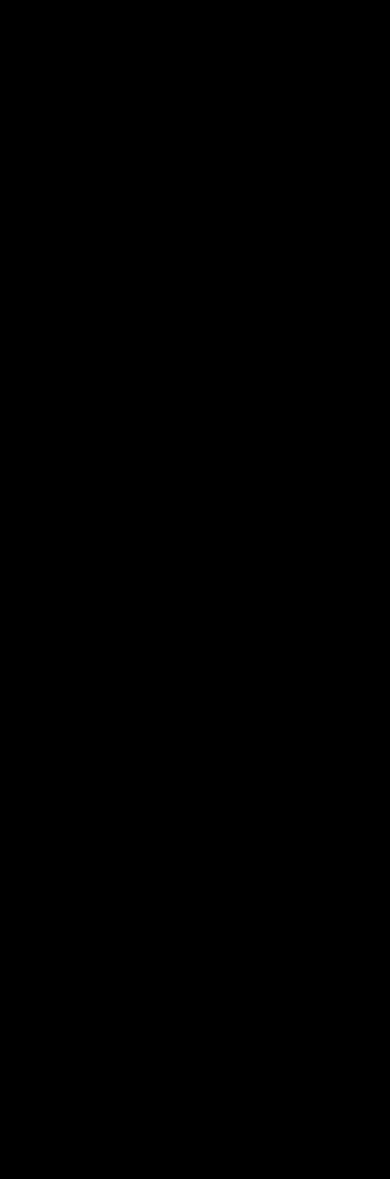
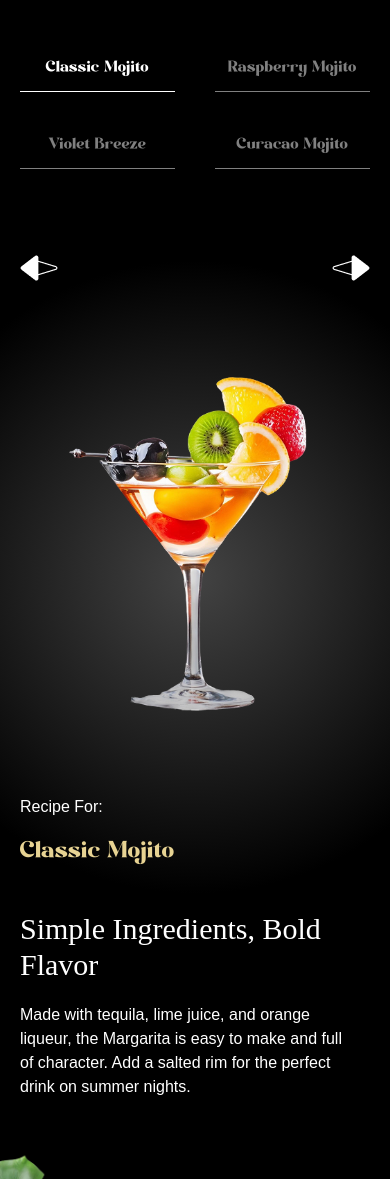
Before and after one commit to rinkle-bhana/cocktail-demo, a React (Vite) app: page / in a window 390 px wide. Shown: the part 5864-7043 px from the top of the page. Before the commit the page ends 5839 px from the top, so only its background shows below. Built offline with nearby package versions, Linux system fonts and the light colour scheme; a web font is replaced by a local one.

Commit message:
Implemented cocktail tab section

```diff
--- a/constants/index.js
+++ b/constants/index.js
@@ -73,3 +73,38 @@ export const goodLists = [
  "Bartending artistry in action",
  "Freshly muddled flavors",
 ];
+
+export const sliderLists = [
+ {
+	id: 1,
+	name: "Classic Mojito",
+	image: "/images/drink1.png",
+	title: "Simple Ingredients, Bold Flavor",
+	description:
+	 "Made with tequila, lime juice, and orange liqueur, the Margarita is easy to make and full of character. Add a salted rim for the perfect drink on summer nights.",
+ },
+ {
+	id: 2,
+	name: "Raspberry Mojito",
+	image: "/images/drink2.png",
+	title: "A Zesty Classic That Never Fails",
+	description:
+	 "The Margarita is a classic that balances tangy lime, smooth tequila, and a touch of sweetness. Shaken, frozen, or on the rocks—it’s always crisp & refreshing.",
+ },
+ {
+	id: 3,
+	name: "Violet Breeze",
+	image: "/images/drink3.png",
+	title: "Simple Ingredients, Bold Flavor",
+	description:
+	 "Made with tequila, lime juice, and orange liqueur, the Margarita is easy to make and full of character. Add a salted rim for the perfect drink on summer nights.",
+ },
+ {
+	id: 4,
+	name: "Curacao Mojito",
+	image: "/images/drink4.png",
+	title: "Crafted With Care, Poured With Love",
+	description:
+	 "Each cocktail is made with fresh ingredients and a passion for perfecting every pour, whether you're celebrating or simply relaxing.",
+ },
+];
--- a/src/App.jsx
+++ b/src/App.jsx
@@ -6,6 +6,7 @@ import Hero from './components/Hero';
 import Cocktail from './components/Cocktail';
 import About from './components/About';
 import Art from './components/Art';
+import Menu from './components/Menu';
 
 gsap.registerPlugin(ScrollTrigger, SplitText);
 
@@ -17,6 +18,7 @@ const App = () => {
         <Cocktail />
         <About />
         <Art />
+        <Menu />
     </main>
   )
 }
--- /dev/null
+++ b/src/components/Menu.jsx
@@ -0,0 +1,91 @@
+import { useState, useRef } from "react";
+import { sliderLists } from '../../constants';
+import { useGSAP } from '@gsap/react';
+import gsap from 'gsap';
+
+const Menu = () => {
+    const [currentIndex, setCurrentIndex] = useState(0);
+    const contentRef = useRef();
+
+    const totalCocktails = sliderLists.length;
+    const goToSlide = (index) => {
+        const newIndex = (index + totalCocktails) % totalCocktails;
+        setCurrentIndex(newIndex);
+    };
+
+    const getCocktailAt = (indexOffset) => {
+        return sliderLists[(currentIndex + indexOffset + totalCocktails) % totalCocktails];
+    }
+    const currentCocktail = getCocktailAt(0);
+    const previousCocktail = getCocktailAt(-1);
+    const nextCocktail = getCocktailAt(1);
+
+    useGSAP(() => {
+        gsap.fromTo('#title', { opacity: 0 }, { opacity: 1, duration: 1, ease: 'power1.inOut' });
+        gsap.fromTo('.cocktail img', { opacity: 0, xPercent: -100 }, { opacity: 1, xPercent: 0, duration: 1, ease: 'power1.inOut' });
+        gsap.fromTo('.details h2', { opacity: 0, yPercent: 100 }, { opacity: 1, yPercent: 0, duration: 1, ease: 'power1.inOut' });
+        gsap.fromTo('.details p', { opacity: 0, yPercent: 100 }, { opacity: 1, yPercent: 0, duration: 1, ease: 'power1.inOut' });
+
+        gsap.timeline({
+            scrollTrigger: {
+                trigger: '#menu',
+                start: 'top 30%',
+                end: 'bottom 80%',
+                scrub: true,
+            }
+        })
+        .to("#m-left-leaf", { y: -200}, 0)
+        .to("#m-right-leaf", { y: 200}, 0)
+
+    },[currentIndex]);
+
+    return(
+        <section aria-labelledby="menu-heading" id="menu">
+            <img src="/images/slider-left-leaf.png" alt="left-leaf" id="m-left-leaf" />
+            <img src="/images/slider-right-leaf.png" alt="right-leaf" id="m-right-leaf" />
+
+            <h2 id="menu-heading" className="sr-only">Cocktail Menu</h2>
+
+            <nav className="cocktail-tabs" aria-label="Cocktail Navigation">
+                {sliderLists.map((Cocktail, index) => {
+                    const isActive = index === currentIndex;
+                    return (
+                        <button key={index} className={`${ isActive ? 'text-white border-white': 'text-white/50 border-white/50'}`} onClick={() => goToSlide(index)}>
+                            {Cocktail.name}
+                        </button>
+                    )
+                    })
+                }
+            </nav>
+
+            <div className="content">
+                <div className="arrows">
+                    <button className="text-left" onClick={() => goToSlide(currentIndex - 1)}>
+                        <span>{previousCocktail.name}</span>
+                        <img src="/images/right-arrow.png" alt="right arrow" />
+                    </button>
+                    <button className="text-right" onClick={() => goToSlide(currentIndex + 1)}>
+                        <span>{nextCocktail.name}</span>
+                        <img src="/images/left-arrow.png" alt="left arrow" />
+                    </button>
+                </div>
+                <div className="cocktail">
+                    <img src={currentCocktail.image} alt={currentCocktail.name} className="" />
+                </div>
+                <div className="recipe">
+                    <div className="info" ref={contentRef}>
+                        <p>Recipe For:</p>
+                        <p id="title">{currentCocktail.name}</p>
+                    </div>
+
+                    <div className="details">
+                        <h2>{currentCocktail.title}</h2>
+                        <p>{currentCocktail.description}</p>
+                    </div>
+                </div>
+            </div>
+        </section>
+    )
+}
+
+export default Menu;
--- a/src/index.css
+++ b/src/index.css
@@ -275,7 +275,7 @@ body {
     }
 
     #menu {
-        @apply relative w-full md:mt-40 mt-0 2xl:px-0 px-5 py-20 radial-gradient;
+        @apply relative w-full md:mt-40 mt-0 2xl:px-0 px-5 py-20 radial-gradient overflow-hidden;
 
         #m-left-leaf {
             @apply object-contain absolute -bottom-20 left-0 md:w-fit w-1/3;
```
